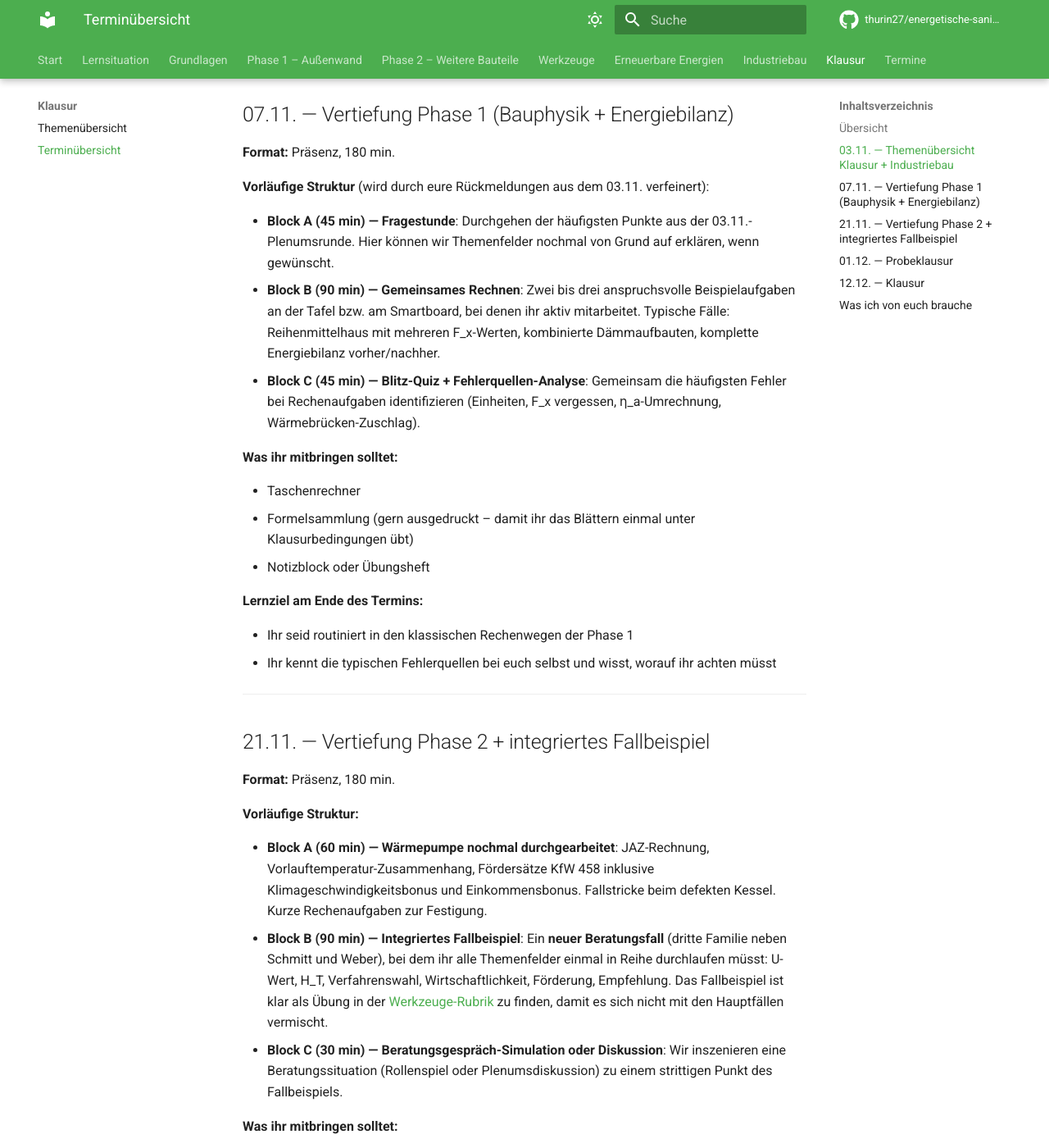
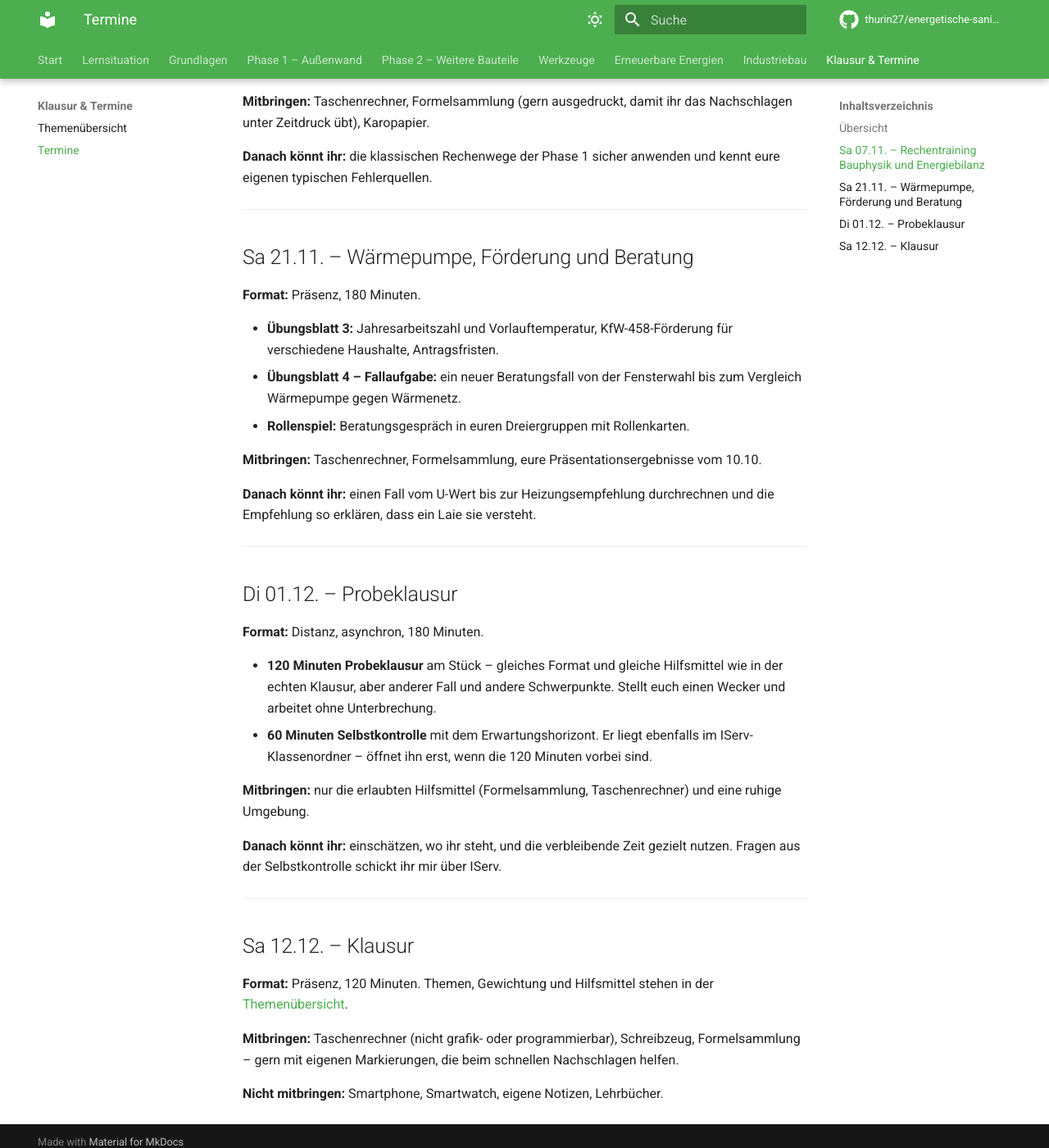
Before and after one commit to Thurin27/energetische-sanierung, an MkDocs documentation site: the page built from docs/klausur/terminuebersicht.md, in a window 1280 px wide and 1400 px high, scrolled down 1169 px. Shown: the whole window at 82% size. Built offline with MkDocs 1.6.1 and Material for MkDocs 9.7.7, drawn with Linux system fonts in a browser that asks for light colours; comment, search, counter and statistics services are not loaded; some of the changed text lies outside the part shown.

Commit message:
Termine an einer Stelle, Hinweis auf Übungsblätter in IServ
Die Terminübersicht ersetzt den Reiter Termine und zeigt bisherige und
kommende Termine mit dem tatsächlichen Material. Übungsblätter und
Probeklausur liegen nur im IServ-Klassenordner, damit es keine zweite
Fassung auf der Website gibt.

Co-Authored-By: Claude Opus 5.5 <noreply@anthropic.com>
Claude-Session: https://claude.ai/code/session_01Bk6cP76dJgYo1xhVUxRcFY

```diff
--- a/docs/berechnungen/uebung-weber.md
+++ b/docs/berechnungen/uebung-weber.md
@@ -1,4 +1,13 @@
 # Übungsaufgaben – Fall Frau Weber
+
+!!! tip "Weitere Übungsaufgaben im IServ-Klassenordner"
+    Die Übungsblätter für die Präsenztermine und die Probeklausur gibt es nicht auf dieser Website, sondern auf Papier und als Datei im **IServ-Klassenordner**. So existiert jedes Blatt nur in einer Fassung.
+
+    - **07.11.:** Übungsblatt 1 (Rechenfit) und Übungsblatt 2 (Fallaufgabe im Klausurformat)
+    - **21.11.:** Übungsblatt 3 (Wärmepumpe und Förderung), Übungsblatt 4 (Fallaufgabe) und Rollenkarten
+    - **01.12.:** Probeklausur mit Erwartungshorizont zur Selbstkontrolle
+
+    Die Lösungen kommen jeweils nach der Besprechung dazu. Wann was dran ist, steht unter [Termine](../klausur/terminuebersicht.md).
 
 !!! info "Zur Übung"
     **Bearbeitungszeit:** ca. 60 Minuten in Einzelarbeit · **Besprechung:** ca. 30 Minuten gemeinsam per Videokonferenz.
--- a/docs/klausur/terminuebersicht.md
+++ b/docs/klausur/terminuebersicht.md
@@ -1,129 +1,66 @@
-# Terminübersicht bis zur Klausur
+# Termine bis zur Klausur
 
-Vom heutigen Stand bis zur Klausur am 12.12. haben wir vier reguläre Termine, zusätzlich die Klausur selbst. Diese Seite ist die Fahrplan-Übersicht — was wird wann gemacht, was solltet ihr vorher mitbringen, und welches konkrete Lernziel steht am Ende jedes Termins.
+Hier stehen alle Termine des Themenblocks an einer Stelle – was gemacht wurde, was als Nächstes kommt und was ihr jeweils mitbringen solltet. Die Übungsblätter für die Präsenztermine und die Probeklausur bekommt ihr auf Papier; dieselben Dateien liegen im **IServ-Klassenordner** (siehe [Übungsaufgaben](../berechnungen/uebung-weber.md)).
 
 ## Übersicht
 
-| Datum | Format | Dauer | Thema |
+| Datum | Format | Thema | Material |
 |---|---|---|---|
-| **Di 03.11.** | Distanz, teilsynchron | 180 min | Themenübersicht Klausur + neues Thema Industriebau |
-| **Sa 07.11.** | Präsenz | 180 min | Vertiefung Phase 1 (Bauphysik + Energiebilanz) |
-| **Sa 21.11.** | Präsenz | 180 min | Vertiefung Phase 2 + integriertes Fallbeispiel |
-| **Di 01.12.** | Distanz, asynchron | 180 min | Probeklausur |
-| **Sa 12.12.** | **Klausur** | 120 min | |
-
-Die Reihenfolge ist bewusst: erst Themenbegründung, dann vertieft nach den Grundrechen­kompetenzen, dann Anwendung im Komplett-Fall, dann Probe unter Klausurbedingungen.
+| Di 22.09. | Distanz | Übungsaufgaben Phase 1 | [Fall Weber](../berechnungen/uebung-weber.md) |
+| Sa 26.09. | Distanz, asynchron | Handout Präsentationen, Erneuerbare Energien | [Arbeitsauftrag 26.09.](../termine/2026-09-26.md) |
+| Sa 10.10. | Präsenz | Präsentationen Phase 2, Verfahrensvergleich | [Verfahrensvergleich](../phase2/vergleich.md) |
+| Di 03.11. | Distanz, teilsynchron | Themenübersicht Klausur, Industriebau | [Arbeitsauftrag 03.11.](../termine/2026-11-03.md) |
+| **Sa 07.11.** | Präsenz | Rechentraining Bauphysik und Energiebilanz | Übungsblätter 1 und 2 (IServ) |
+| **Sa 21.11.** | Präsenz | Wärmepumpe, Förderung, Beratungsgespräch | Übungsblätter 3 und 4, Rollenkarten (IServ) |
+| **Di 01.12.** | Distanz, asynchron | Probeklausur | Probeklausur (IServ) |
+| **Sa 12.12.** | **Klausur** | 120 Minuten | [Themenübersicht](themenuebersicht.md) |
 
 ---
 
-## 03.11. — Themenübersicht Klausur + Industriebau
+## Sa 07.11. – Rechentraining Bauphysik und Energiebilanz
 
-**Format:** Distanz, teilsynchron. Drei VK-Fenster zwischen eigenständigen Arbeitsphasen.
+**Format:** Präsenz, 180 Minuten.
 
-**Ablauf:** siehe [Arbeitsauftrag 03.11.](../termine/2026-11-03.md).
+- **Übungsblatt 1 – Rechenfit:** sechs kurze Aufgaben zu den Rechenwegen, die in der Klausur immer wieder vorkommen (U-Wert, Dämmdicke, Wärmestrom, Kesseltausch, Amortisation, CO₂-Bilanz), dazu eine Fehlersuche in einer fremden Rechnung.
+- **Übungsblatt 2 – Fallaufgabe im Klausurformat:** 60 Minuten unter Klausurbedingungen, mit Anlagen, Ersatzwerten und Punkten. Anschließend gemeinsame Besprechung.
 
-**Was ihr mitbringen solltet:** nichts. Alle Materialien sind verlinkt.
+**Mitbringen:** Taschenrechner, Formelsammlung (gern ausgedruckt, damit ihr das Nachschlagen unter Zeitdruck übt), Karopapier.
 
-**Lernziel am Ende des Termins:**
-
-- Ihr habt eine klare Vorstellung, was in der Klausur geprüft wird — welche Themenfelder, in welcher Tiefe, mit welcher Gewichtung
-- Ihr habt die Industriebau-Grundlagen (Prozesswärme, Abwärmerückgewinnung, KWK) als neues Themenfeld bearbeitet
-- Ihr habt eure Themenwünsche für die Präsenztermine im Plenum formuliert — damit die kommenden Termine zielgenau auf eure Unsicherheiten eingehen können
+**Danach könnt ihr:** die klassischen Rechenwege der Phase 1 sicher anwenden und kennt eure eigenen typischen Fehlerquellen.
 
 ---
 
-## 07.11. — Vertiefung Phase 1 (Bauphysik + Energiebilanz)
+## Sa 21.11. – Wärmepumpe, Förderung und Beratung
 
-**Format:** Präsenz, 180 min.
+**Format:** Präsenz, 180 Minuten.
 
-**Vorläufige Struktur** (wird durch eure Rückmeldungen aus dem 03.11. verfeinert):
+- **Übungsblatt 3:** Jahresarbeitszahl und Vorlauftemperatur, KfW-458-Förderung für verschiedene Haushalte, Antragsfristen.
+- **Übungsblatt 4 – Fallaufgabe:** ein neuer Beratungsfall von der Fensterwahl bis zum Vergleich Wärmepumpe gegen Wärmenetz.
+- **Rollenspiel:** Beratungsgespräch in euren Dreiergruppen mit Rollenkarten.
 
-- **Block A (45 min) — Fragestunde**: Durchgehen der häufigsten Punkte aus der 03.11.-Plenumsrunde. Hier können wir Themenfelder nochmal von Grund auf erklären, wenn gewünscht.
-- **Block B (90 min) — Gemeinsames Rechnen**: Zwei bis drei anspruchsvolle Beispielaufgaben an der Tafel bzw. am Smartboard, bei denen ihr aktiv mitarbeitet. Typische Fälle: Reihenmittelhaus mit mehreren F_x-Werten, kombinierte Dämmaufbauten, komplette Energiebilanz vorher/nachher.
-- **Block C (45 min) — Blitz-Quiz + Fehlerquellen-Analyse**: Gemeinsam die häufigsten Fehler bei Rechenaufgaben identifizieren (Einheiten, F_x vergessen, η_a-Umrechnung, Wärmebrücken-Zuschlag).
+**Mitbringen:** Taschenrechner, Formelsammlung, eure Präsentationsergebnisse vom 10.10.
 
-**Was ihr mitbringen solltet:**
-
-- Taschenrechner
-- Formelsammlung (gern ausgedruckt – damit ihr das Blättern einmal unter Klausurbedingungen übt)
-- Notizblock oder Übungsheft
-
-**Lernziel am Ende des Termins:**
-
-- Ihr seid routiniert in den klassischen Rechenwegen der Phase 1
-- Ihr kennt die typischen Fehlerquellen bei euch selbst und wisst, worauf ihr achten müsst
+**Danach könnt ihr:** einen Fall vom U-Wert bis zur Heizungsempfehlung durchrechnen und die Empfehlung so erklären, dass ein Laie sie versteht.
 
 ---
 
-## 21.11. — Vertiefung Phase 2 + integriertes Fallbeispiel
+## Di 01.12. – Probeklausur
 
-**Format:** Präsenz, 180 min.
+**Format:** Distanz, asynchron, 180 Minuten.
 
-**Vorläufige Struktur:**
+- **120 Minuten Probeklausur** am Stück – gleiches Format und gleiche Hilfsmittel wie in der echten Klausur, aber anderer Fall und andere Schwerpunkte. Stellt euch einen Wecker und arbeitet ohne Unterbrechung.
+- **60 Minuten Selbstkontrolle** mit dem Erwartungshorizont. Er liegt ebenfalls im IServ-Klassenordner – öffnet ihn erst, wenn die 120 Minuten vorbei sind.
 
-- **Block A (60 min) — Wärmepumpe nochmal durchgearbeitet**: JAZ-Rechnung, Vorlauftemperatur-Zusammenhang, Fördersätze KfW 458 inklusive Klimageschwindigkeitsbonus und Einkommensbonus. Fallstricke beim defekten Kessel. Kurze Rechenaufgaben zur Festigung.
-- **Block B (90 min) — Integriertes Fallbeispiel**: Ein **neuer Beratungsfall** (dritte Familie neben Schmitt und Weber), bei dem ihr alle Themenfelder einmal in Reihe durchlaufen müsst: U-Wert, H_T, Verfahrenswahl, Wirtschaftlichkeit, Förderung, Empfehlung. Das Fallbeispiel ist klar als Übung in der [Werkzeuge-Rubrik](../berechnungen/formelsammlung.md) zu finden, damit es sich nicht mit den Hauptfällen vermischt.
-- **Block C (30 min) — Beratungsgespräch-Simulation oder Diskussion**: Wir inszenieren eine Beratungssituation (Rollenspiel oder Plenumsdiskussion) zu einem strittigen Punkt des Fallbeispiels.
+**Mitbringen:** nur die erlaubten Hilfsmittel (Formelsammlung, Taschenrechner) und eine ruhige Umgebung.
 
-**Was ihr mitbringen solltet:**
-
-- Taschenrechner, Formelsammlung, Notizen
-- Eure Präsentationsergebnisse vom 10.10. (als Erinnerungs­stütze zur Phase 2)
-
-**Lernziel am Ende des Termins:**
-
-- Ihr beherrscht den Durchlauf vom U-Wert bis zur Beratungsempfehlung an einem komplett neuen Fall
-- Ihr könnt eine Beratungssituation nicht nur rechnerisch, sondern auch kommunikativ einordnen
+**Danach könnt ihr:** einschätzen, wo ihr steht, und die verbleibende Zeit gezielt nutzen. Fragen aus der Selbstkontrolle schickt ihr mir über IServ.
 
 ---
 
-## 01.12. — Probeklausur
+## Sa 12.12. – Klausur
 
-**Format:** Distanz, asynchron, 180 min.
+**Format:** Präsenz, 120 Minuten. Themen, Gewichtung und Hilfsmittel stehen in der [Themenübersicht](themenuebersicht.md).
 
-**Struktur:**
+**Mitbringen:** Taschenrechner (nicht grafik- oder programmierbar), Schreibzeug, Formelsammlung – gern mit eigenen Markierungen, die beim schnellen Nachschlagen helfen.
 
-- **Teil A (120 min) — Probeklausur unter realistischen Bedingungen**: Gleiches Format und gleiche Dauer wie die echte Klausur (120 min). Andere Zahlen, andere Schwerpunkte als die echte Klausur — ihr sollt nicht auswendig lernen, sondern das Format und den Zeitdruck üben.
-- **Teil B (60 min) — Selbstkontrolle mit ausführlichem Erwartungshorizont**: Nach Abgabe erhaltet ihr den Erwartungshorizont mit Punkteverteilung und typischen Fehlerquellen. Ihr kontrolliert selbst und notiert, wo bei euch Lücken sind.
-
-**Was ihr mitbringen solltet:**
-
-- Nur die Hilfsmittel, die auch in der echten Klausur erlaubt sind (Formelsammlung, Taschenrechner – kein Smartphone, keine eigenen Notizen)
-- Ruhige Umgebung für die vollen 120 min
-
-**Lernziel am Ende des Termins:**
-
-- Ihr habt den Klausur-Zeitdruck einmal unter realistischen Bedingungen erlebt
-- Ihr wisst, wo ihr Punkte verliert – und könnt bis zum 12.12. gezielt daran arbeiten
-
-**Rückmeldung:** Falls aus eurer Selbstkontrolle Fragen entstehen oder Lücken sichtbar werden, schreibt mir in IServ. Ich greife das individuell oder in einer kurzen Online-Sprechstunde vor der Klausur auf.
-
----
-
-## 12.12. — Klausur
-
-**Format:** Präsenz, 120 min.
-
-**Formalia:** siehe [Themenübersicht Klausur](themenuebersicht.md).
-
-Bringt mit:
-
-- Taschenrechner (nicht grafik- oder programmierbar)
-- Schreibzeug (Kugelschreiber, zusätzlich Bleistift für Skizzen zulässig)
-- **Formelsammlung** – gern vorbereitet mit Markierungen und Notizen, die euch beim schnellen Nachschlagen helfen. Die Formelsammlung bleibt euer Hauptwerkzeug.
-
-Nicht mitbringen:
-
-- Smartphone, Smartwatch
-- Eigene Notizen oder Lehrbücher
-- Eigene Rechenblätter
-
----
-
-## Was ich von euch brauche
-
-- **03.11., in VK-Fenster 3 (Plenum)**: eure Themenwünsche für die Vertiefung
-- **Fortlaufend bis zur Klausur**: kurze Rückmeldungen in IServ, wenn euch beim selbstständigen Üben Fragen kommen. Ich sammle und greife wiederkehrende Fragen in den Präsenzterminen und ggf. in einer kurzen Online-Sprechstunde vor der Klausur auf
-- **01.12. nach der Probeklausur**: eine ehrliche Selbsteinschätzung, wo ihr steht
-
-Ihr habt in diesen vier Terminen alle Chancen, die Lücken zu schließen. Nutzt sie.
+**Nicht mitbringen:** Smartphone, Smartwatch, eigene Notizen, Lehrbücher.
--- a/mkdocs.yml
+++ b/mkdocs.yml
@@ -104,13 +104,10 @@ nav:
   - Werkzeuge:
       - Formelsammlung: berechnungen/formelsammlung.md
       - Aufgabensammlung Schmitt: berechnungen/aufgaben-schmitt.md
-      - Übungsaufgaben Fall Weber: berechnungen/uebung-weber.md
+      - Übungsaufgaben: berechnungen/uebung-weber.md
       - Online-Rechner: rechner/index.md
   - Erneuerbare Energien: erneuerbare-energien/index.md
   - Industriebau: industriebau/index.md
-  - Klausur:
+  - Klausur & Termine:
       - Themenübersicht: klausur/themenuebersicht.md
-      - Terminübersicht: klausur/terminuebersicht.md
-  - Termine:
-      - Distanz 26.09.: termine/2026-09-26.md
-      - Distanz 03.11.: termine/2026-11-03.md
+      - Termine: klausur/terminuebersicht.md
```
Also changed, not shown: docs/klausur/themenuebersicht.md (+1 -1 lines), docs/termine/2026-11-03.md (+1 -1 lines).
